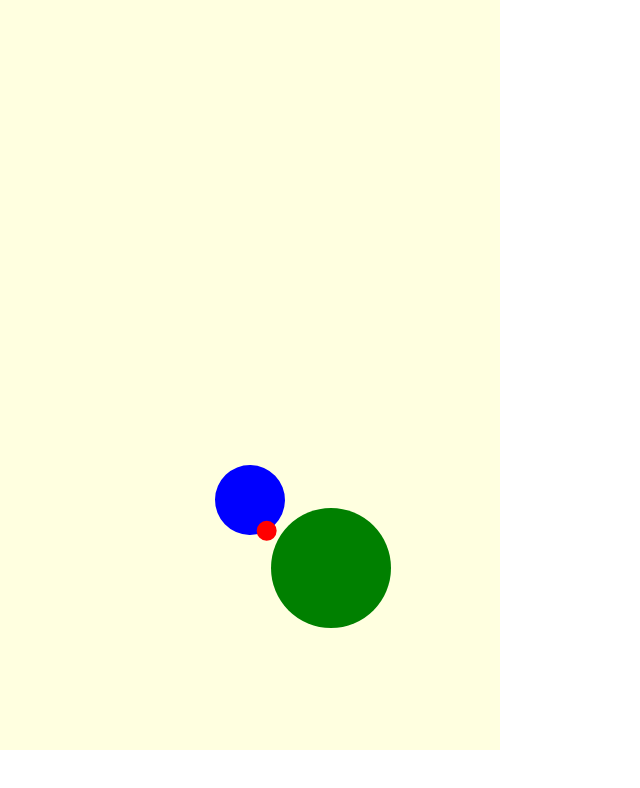
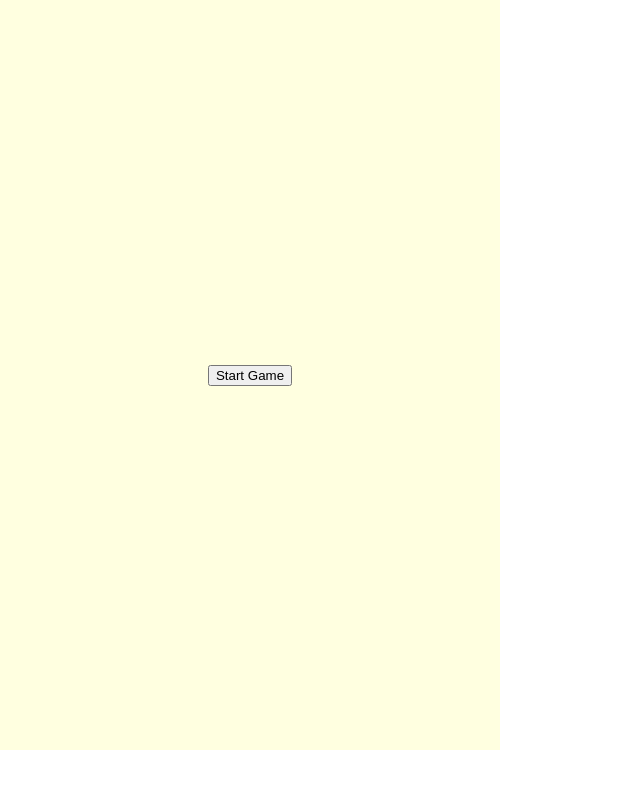
Before and after one commit to HoninghCode/ironhack-game, a plain HTML site: page index.html in a window 1280 px wide. Shown: the whole page, without its empty margins (0-640 px from the left). Drawn offline with Linux system fonts and the light colour scheme.

Commit message:
added start and endscreen

```diff
--- a/index.html
+++ b/index.html
@@ -8,7 +8,16 @@
     <link rel="stylesheet" href="styles/style.css" />
   </head>
   <body>
-    <canvas id="my-game" width="500" height="750"></canvas>
+    <div class="screen" id="start-screen">
+      <button>Start Game</button>
+    </div>
+    <div class="screen" id="playing-screen" style="display: none">
+      <canvas id="my-game" width="500" height="750"></canvas>
+    </div>
+    <div class="screen" id="game-over-screen" style="display: none">
+      <button>Try Again</button>
+    </div>
+
     <script src="scripts/player.js"></script>
     <script src="scripts/stinger.js"></script>
     <script src="scripts/balloon.js"></script>
--- a/scripts/balloon.js
+++ b/scripts/balloon.js
@@ -1,7 +1,7 @@
 class Balloon {
   constructor(gameInstance) {
     this.game = gameInstance;
-    this.radius = 60;
+    this.radius = 65;
     this.x = 250;
     this.y = 150;
     this.color = 'green';
@@ -25,6 +25,6 @@ class Balloon {
     this.x += this.dx;
     this.y += this.dy;
 
-    console.log(this.x, this.y);
+    // console.log(this.x, this.y);
   }
 }
--- a/scripts/game.js
+++ b/scripts/game.js
@@ -1,19 +1,36 @@
 class Game {
-  constructor(canvasElement) {
+  constructor(canvasElement, screens) {
     this.canvas = canvasElement;
     this.ctx = canvasElement.getContext('2d');
-    this.gradiant = this.ctx.createRadialGradient(45, 45, 10, 52, 50, 30);
+    this.gradiant = this.ctx.createLinearGradient(45, 45, 10, 52, 50, 30);
+    this.screens = screens;
+    this.running = false;
     this.enableControls();
   }
 
   start() {
+    // this.startTime = Date.now();
+    // this.timePassed = 0;
     this.running = true;
     this.stinger = new Stinger(this);
     this.player = new Player(this);
     this.balloon = new Balloon(this);
+    this.displayScreen('playing');
     this.loop();
     // console.log(this.player.stingerX);
     // console.log(this.player.stingerX + (this.player.witdhHalf + this.player.x));
+  }
+
+  displayScreen(name) {
+    for (let screenName in this.screens) {
+      this.screens[screenName].style.display = 'none';
+    }
+    this.screens[name].style.display = '';
+  }
+
+  lose() {
+    // this.running = true;
+    this.displayScreen('end');
   }
 
   enableControls() {
@@ -63,9 +80,6 @@ class Game {
     window.requestAnimationFrame(() => {
       this.runLogic();
       this.draw();
-      this.stinger.update();
-      this.player.update();
-      this.balloon.update();
       if (this.running) {
         this.loop();
       }
@@ -73,13 +87,19 @@ class Game {
   }
 
   runLogic() {
+    this.stinger.update();
+    this.player.update();
+    this.balloon.update();
+    // this.timePassed = Date.now() - this.startTime;
+    // Collision detection logic written in game runLogic method
+    // should passed to a runLogic method either in player or balloon
     let centerBalloonExtra = this.player.x - this.balloon.x;
     let centerPlayerExtra = this.player.y - this.balloon.y;
     let distanceExtra = Math.sqrt(
       centerBalloonExtra * centerBalloonExtra +
         centerPlayerExtra * centerPlayerExtra
     );
-    let sumOfRadiusExtra = this.player.radiusWasp + this.balloon.radius;
+    let sumOfRadiusExtra = this.player.radius + this.balloon.radius;
     if (distanceExtra < sumOfRadiusExtra) {
       // console.log(`lightgreen hits the green circle`);
       this.balloon.dx = -this.balloon.dx;
@@ -102,6 +122,7 @@ class Game {
     }
 
     if (this.balloon.y + this.balloon.dy > 750 - this.balloon.radius) {
+      this.displayScreen('end');
       console.log('game over, bottom hit');
     }
 
@@ -116,8 +137,11 @@ class Game {
     );
     let sumOfRadius = this.balloon.radius;
     if (distance < sumOfRadius) {
-      console.log('game over, red dot hit');
+      // console.log('game over, red dot hit');
       this.balloon.color = 'red';
+      this.displayScreen('end');
+    } else {
+      this.balloon.color = 'green';
     }
   }
 
--- a/scripts/main.js
+++ b/scripts/main.js
@@ -1,3 +1,24 @@
 const canvasElement = document.querySelector('canvas');
-const game = new Game(canvasElement);
-game.start();
+
+const startScreenElement = document.getElementById('start-screen');
+const playingScreenElement = document.getElementById('playing-screen');
+const endScreenElement = document.getElementById('game-over-screen');
+
+const startButton = startScreenElement.querySelector('button');
+const tryAgainButton = endScreenElement.querySelector('button');
+
+const screenElements = {
+  start: startScreenElement,
+  playing: playingScreenElement,
+  end: endScreenElement
+};
+
+const game = new Game(canvasElement, screenElements);
+
+startButton.addEventListener('click', () => {
+  game.start();
+});
+
+tryAgainButton.addEventListener('click', () => {
+  game.start();
+});
--- a/scripts/player.js
+++ b/scripts/player.js
@@ -8,9 +8,9 @@ class Player {
     this.y = 500;
     this.width = 50;
     this.height = 50;
-    this.speed = -0.02;
-    this.angle = (Math.PI * 2) / 360;
-    this.radiusWasp = 35;
+    this.speed = -0.0175;
+    this.angle = Math.PI / 360; // 1 degrees
+    this.radius = 35;
     this.startAngle = 0;
     this.endAngle = 2 * Math.PI;
   }
@@ -18,11 +18,11 @@ class Player {
   draw() {
     this.game.ctx.save();
     this.game.ctx.translate(this.x, this.y);
-    this.game.ctx.rotate(this.angle);
+    this.game.ctx.rotate(this.angle * this.speed);
     this.game.ctx.beginPath();
-    this.game.ctx.arc(0, 0, this.radiusWasp, this.startAngle, this.endAngle);
-    this.game.gradiant.addColorStop(0, '#A7D30C');
-    this.game.gradiant.addColorStop(0.9, 'yellow');
+    this.game.ctx.arc(0, 0, this.radius, this.startAngle, this.endAngle);
+    // this.game.gradiant.addColorStop(0, 'black');
+    // this.game.gradiant.addColorStop(0.9, 'yellow');
     this.game.gradiant.addColorStop(1, 'blue');
     this.game.ctx.fillStyle = this.game.gradiant;
     this.game.ctx.fill();
@@ -32,9 +32,7 @@ class Player {
   }
 
   update() {
-    // this.angle++;
-    // this.xOfRedDot = this.x * Math.cos(this.angle * (Math.PI / 180));
-    // this.yOfRedDot = this.y * Math.sin(this.angle * (Math.PI / 180));
+    this.angle++;
   }
 }
 // console.log(this.stingerX + (this.witdhHalf + this.x));
--- a/scripts/stinger.js
+++ b/scripts/stinger.js
@@ -6,14 +6,16 @@ class Stinger {
     this.xx = 250;
     this.yy = 500;
     this.radius = 10;
-    this.speed = 0.01;
-    this.angle = Math.PI / 180;
+    this.speed = 1; // 1 = 6 seconds
+    this.angle = Math.PI / 360; // 1 degrees
+    // this.speed = 100;
   }
 
   draw() {
     this.game.ctx.save();
     this.game.ctx.translate(this.xx, this.yy);
-    this.game.ctx.rotate(this.speed);
+    // this.game.ctx.rotate(this.seconds + this.milliseconds);
+    // this.game.ctx.rotate(this.xOfRedDot, this.yOfRedDot);
     this.game.ctx.beginPath();
     this.game.ctx.arc(
       this.xOfRedDot,
@@ -25,13 +27,23 @@ class Stinger {
     this.game.ctx.fillStyle = 'red';
     this.game.ctx.fill();
     this.game.ctx.restore();
+
+    // console.log(this.angle);
   }
 
   update() {
     this.angle++;
+    this.xOfRedDot =
+      this.x * Math.cos(this.angle * this.speed * (Math.PI / 180));
+    this.yOfRedDot =
+      this.y * Math.sin(this.angle * this.speed * (Math.PI / 180));
+    // this.time = new Date();
+    // this.seconds = ((2 * Math.PI) / 60) * this.time.getSeconds();
+    // this.milliseconds = ((2 * Math.PI) / 60000) * this.time.getMilliseconds();
 
-    this.xOfRedDot = this.x * Math.cos(this.angle * (Math.PI / 180));
-    this.yOfRedDot = this.y * Math.sin(this.angle * (Math.PI / 180));
+    // console.log(this.xOfRedDot, this.yOfRedDot);
+
+    // console.log(this.angle);
 
     // console.log(this.xOfRedDot, this.yOfRedDot);
   }
--- a/styles/style.css
+++ b/styles/style.css
@@ -5,3 +5,13 @@ body {
 canvas {
   background-color: lightyellow;
 }
+
+.screen {
+  background-color: lightyellow;
+  width: 500px;
+  height: 750px;
+  display: flex;
+  flex-direction: column;
+  justify-content: center;
+  align-items: center;
+}
```
